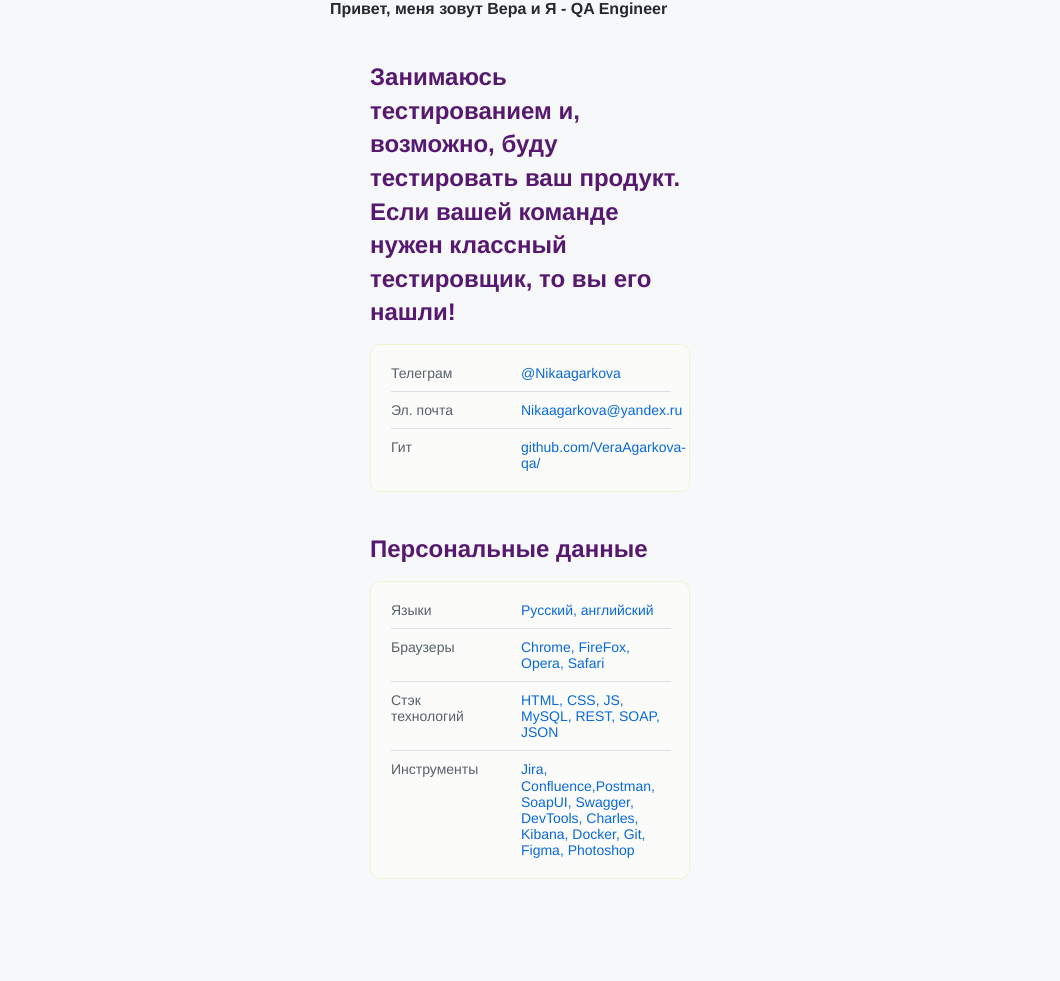
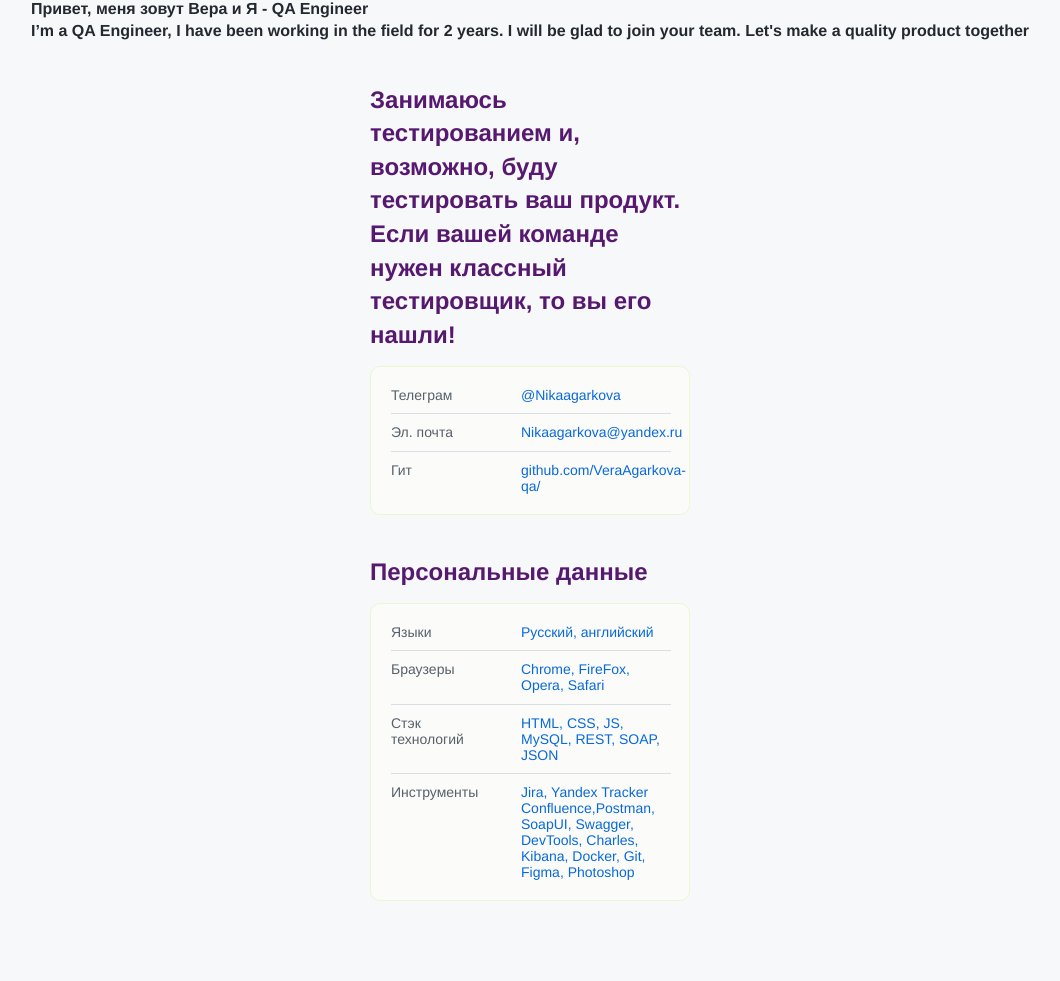
Before and after one commit to VeraAgarkova-qa/cv, a plain HTML site: page index.html in a window 1280 px wide. Shown: the part 425-1406 px from the top of the page, without its empty margins (110-1170 px from the left). Before the commit the page ends 1384 px from the top, so only its background shows below. Drawn offline with Linux system fonts and the light colour scheme; a script that the page names is missing.

Commit message:
add my working

```diff
--- a/index.html
+++ b/index.html
@@ -13,6 +13,7 @@
       <img src="https://habrastorage.org/r/w1560/getpro/habr/post_images/50f/b0c/8c0/50fb0c8c09d31f2b323e5a3057bcb663.jpg">
       <h1 class="header__title">Вера Агаркова</h1>
       <h3 class="header__subtitle">Привет, меня зовут Вера и Я - QA Engineer</h3>
+      <h5 class="header__subtitle">I’m a QA Engineer, I have been working in the field for 2 years. I will be glad to join your team. Let's make a quality product together</h5>
     </header>
     <main>
       <section class="links">
@@ -54,7 +55,7 @@ MySQL, REST, SOAP, JSON</a>
           </li>
           <li class="links__link">
             <p class="links__title">Инструменты</p>
-            <a class="linsk__link">Jira,
+            <a class="linsk__link">Jira, Yandex Tracker
 Confluence,Postman,
 SoapUI, Swagger, DevTools, Charles,
 Kibana, Docker, Git, Figma, Photoshop</a>
```
